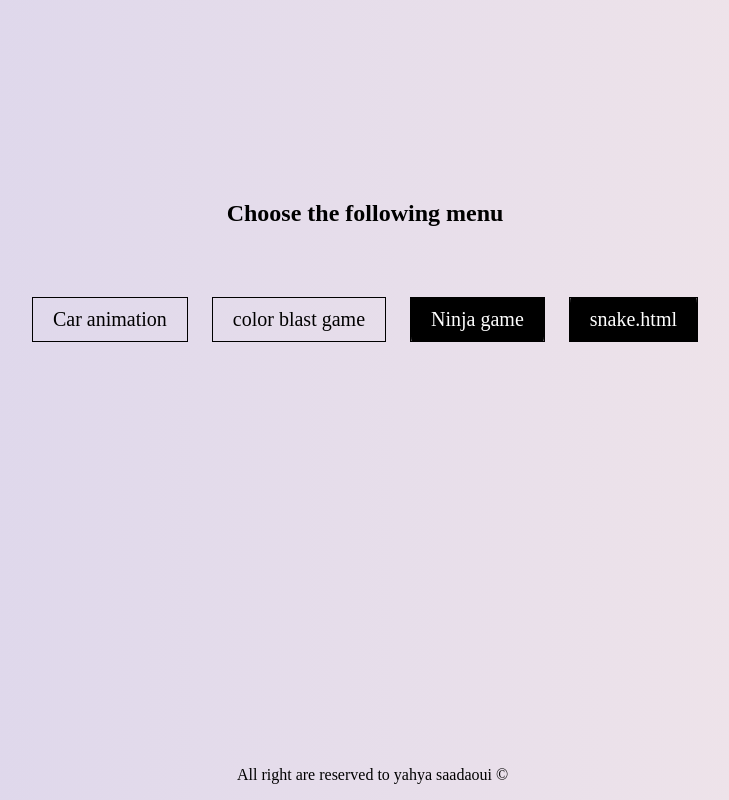
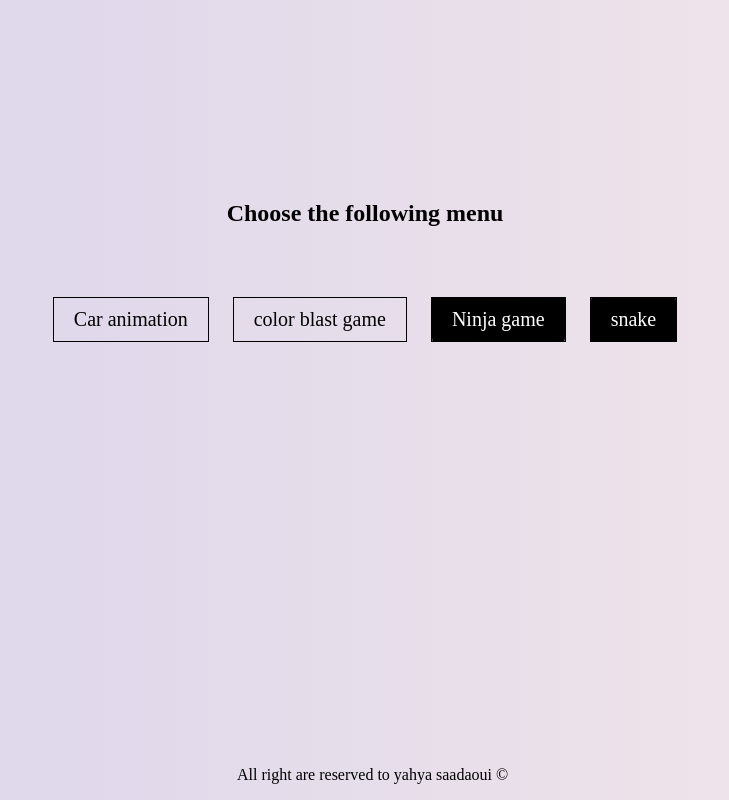
Before and after one commit to YahyaSaadaoui/Project-X, a plain HTML site: page index.html in a window 1280 px wide. Shown: the whole page, without its empty margins (275-1004 px from the left). Drawn offline with Linux system fonts and the light colour scheme.

Commit message:
Update index.html

```diff
--- a/index.html
+++ b/index.html
@@ -13,7 +13,7 @@
   <button class="btn btn1" onclick="location.href='assets/caranimation.html'" target="_blank">Car animation</button>
   <button class="btn btn2" onclick="location.href='assets/color blast.html'" target="_blank">color blast game</button>
   <button class="btn btn3" onclick="location.href='assets/Ninja game.html'" target="_blank">Ninja game</button>
-  <button class="btn btn4" onclick="location.href='assets/snake.html'" target="_blank">snake.html</button>
+  <button class="btn btn4" onclick="location.href='assets/snake.html'" target="_blank">snake</button>
 </div>
 <p>All right are reserved to yahya saadaoui &copy</p>
   </body>
```
